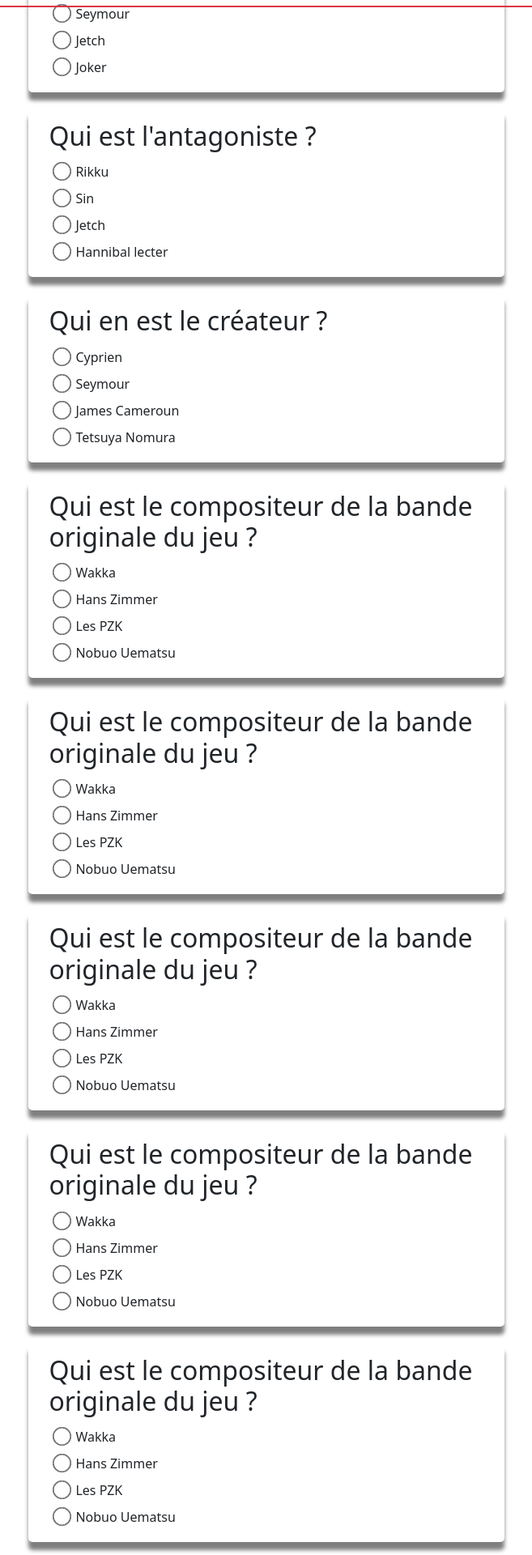
After one commit to campagneA/Fil_Rouge, a PHP site: page /quizz-facile1.php in a window 1280 px wide. The commit adds this page. Shown: the part 309-2229 px from the top of the page at 81% size, without its empty margins (311-968 px from the left). Run offline with PHP 8.4, Linux system fonts and the light colour scheme.

Commit message:
création de la page QUIZZ + QUIZZ

```diff
--- a/pages/ff10.php
+++ b/pages/ff10.php
@@ -118,6 +118,7 @@
             </div>
 
             <div class="img-container-quizz">
+                <a href="quizz.php">
                 <img src="..\photos en tt genre\inter-ff.jpg" alt="logo-of-quizz" class="img-quizz">
             </div>
         </div>
--- /dev/null
+++ b/pages/quizz-facile1.css
@@ -0,0 +1,79 @@
+*, ::before, ::after {
+    box-sizing: border-box;
+    margin: 0;
+    padding: 0;
+}
+
+body {
+    width: 100%;
+    height: auto;
+    background-color: rgb(255, 255, 255);
+}
+
+.container-global {
+    width: 70%;
+    height: auto;
+    margin: 3% auto auto auto;
+    background: rgb(255, 255, 255);
+}
+
+.container-quizz {
+    width: 70%;
+    margin: 0 auto;
+}
+
+h3 {
+    margin-top: 5%;
+    text-align: center;
+}
+
+h1 {
+    text-align: center;
+    letter-spacing: 3px;
+    padding: 30px 0;
+}
+
+.question-quizz {
+    background: rgb(255, 0, 0);
+}
+
+.quizz {
+    padding: 15px 25px 15px;
+    margin:20px;
+    border-radius: 5px;
+    box-shadow: 0 10px 5px rgb(0, 0, 0, 0.5);
+    background: rgb(255, 255, 255);
+}
+
+.quizz input[type='radio'] {
+    transform: scale(1.8);
+    margin: 10px;
+}
+
+.resultats {
+    padding: 25px;
+    margin: 10px 0px 70px;
+    border-radius: 5px;
+    box-shadow: 0 10px 5px rgb(0, 0, 0, 0.5); ;
+}
+
+.resultats h2 {
+    text-align: center;
+}
+
+form button {
+    border: none;
+    outline: none;
+    border: 1px solid #333;
+    border-radius: 5px;
+    display: block;
+    margin: 20px auto;
+    padding: 20px 40px;
+    cursor: pointer;
+    font-size: 25px;
+    transition: background-color 0.2s ease-in-out;
+}
+
+form button:hover {
+    background: rgb(218, 245, 255);
+}
--- /dev/null
+++ b/pages/quizz-facile1.php
@@ -0,0 +1,160 @@
+<?php
+    include 'header.php';
+?>
+<link rel="stylesheet" href="quizz-facile1.css">
+
+        <div class="container-global">
+            <div class="difficult">
+                <h3>FACILE NIVEAU I</h3>
+            </div>
+
+
+            <h1>QUIZZ FINAL FANTASY</h1>
+            <div class="container-quizz">
+
+                <form class="form-quizz">
+                    <div class="quizz">
+                        <h2>Qui est le protagoniste ?</h2>
+
+                        <div>
+                            <input type="radio" name="q1" value="1">Tidus
+                        </div>
+                        <div>
+                            <input type="radio" name="q1" value="1">Seymour
+                        </div>  <div>
+                            <input type="radio" name="q1" value="1">Jetch
+                        </div>  <div>
+                            <input type="radio" name="q1" value="1">Joker
+                        </div>
+
+                    </div>
+
+                    <form class="form-quizz">
+                    <div class="quizz">
+                        <h2>Qui est l'antagoniste ?</h2>
+
+                        <div>
+                            <input type="radio" name="q1" value="1">Rikku
+                        </div>
+                        <div>
+                            <input type="radio" name="q1" value="1">Sin
+                        </div>  <div>
+                            <input type="radio" name="q1" value="1">Jetch
+                        </div>  <div>
+                            <input type="radio" name="q1" value="1">Hannibal lecter
+                        </div>
+
+                    </div>
+
+                    <form class="form-quizz">
+                    <div class="quizz">
+                        <h2>Qui en est le créateur ?</h2>
+
+                        <div>
+                            <input type="radio" name="q1" value="1">Cyprien
+                        </div>
+                        <div>
+                            <input type="radio" name="q1" value="1">Seymour
+                        </div>  <div>
+                            <input type="radio" name="q1" value="1">James Cameroun
+                        </div>  <div>
+                            <input type="radio" name="q1" value="1">Tetsuya Nomura
+                        </div>
+
+                    </div>
+
+                    <form class="form-quizz">
+                    <div class="quizz">
+                        <h2>Qui est le compositeur de la bande originale du jeu ?</h2>
+
+                        <div>
+                            <input type="radio" name="q1" value="1">Wakka
+                        </div>
+                        <div>
+                            <input type="radio" name="q1" value="1">Hans Zimmer
+                        </div>  <div>
+                            <input type="radio" name="q1" value="1">Les PZK
+                        </div>  <div>
+                            <input type="radio" name="q1" value="1">Nobuo Uematsu
+                        </div>
+
+                    </div>
+
+                    <form class="form-quizz">
+                    <div class="quizz">
+                        <h2>Qui est le compositeur de la bande originale du jeu ?</h2>
+
+                        <div>
+                            <input type="radio" name="q1" value="1">Wakka
+                        </div>
+                        <div>
+                            <input type="radio" name="q1" value="1">Hans Zimmer
+                        </div>  <div>
+                            <input type="radio" name="q1" value="1">Les PZK
+                        </div>  <div>
+                            <input type="radio" name="q1" value="1">Nobuo Uematsu
+                        </div>
+
+                    </div>
+
+                    <form class="form-quizz">
+                    <div class="quizz">
+                        <h2>Qui est le compositeur de la bande originale du jeu ?</h2>
+
+                        <div>
+                            <input type="radio" name="q1" value="1">Wakka
+                        </div>
+                        <div>
+                            <input type="radio" name="q1" value="1">Hans Zimmer
+                        </div>  <div>
+                            <input type="radio" name="q1" value="1">Les PZK
+                        </div>  <div>
+                            <input type="radio" name="q1" value="1">Nobuo Uematsu
+                        </div>
+
+                    </div>
+
+                    <form class="form-quizz">
+                    <div class="quizz">
+                        <h2>Qui est le compositeur de la bande originale du jeu ?</h2>
+
+                        <div>
+                            <input type="radio" name="q1" value="1">Wakka
+                        </div>
+                        <div>
+                            <input type="radio" name="q1" value="1">Hans Zimmer
+                        </div>  <div>
+                            <input type="radio" name="q1" value="1">Les PZK
+                        </div>  <div>
+                            <input type="radio" name="q1" value="1">Nobuo Uematsu
+                        </div>
+
+                    </div>
+
+                    <form class="form-quizz">
+                    <div class="quizz">
+                        <h2>Qui est le compositeur de la bande originale du jeu ?</h2>
+
+                        <div>
+                            <input type="radio" name="q1" value="1">Wakka
+                        </div>
+                        <div>
+                            <input type="radio" name="q1" value="1">Hans Zimmer
+                        </div>  <div>
+                            <input type="radio" name="q1" value="1">Les PZK
+                        </div>  <div>
+                            <input type="radio" name="q1" value="1">Nobuo Uematsu
+                        </div>
+
+                    </div>
+
+                    <button type="submit"> Validez vos choix !</button>
+
+                </form>
+                <div class="resultats">
+                    <h2>Cliquez sur valider pour voir les résultats</h2>
+                </div>
+            </div>
+        </div>
+    </body>
+</html>
```
Also changed, not shown: pages/quizz.css (added, +129 -0 lines), pages/quizz.php (+61 -3 lines), photos en tt genre/inter-ff.jpg (added).
